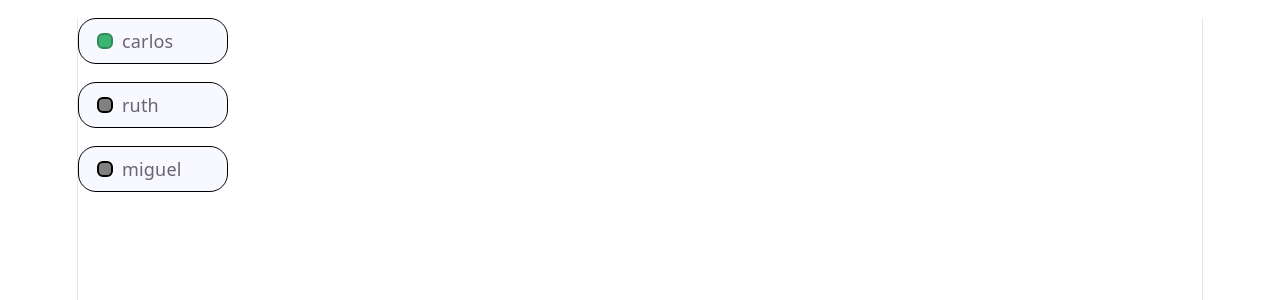
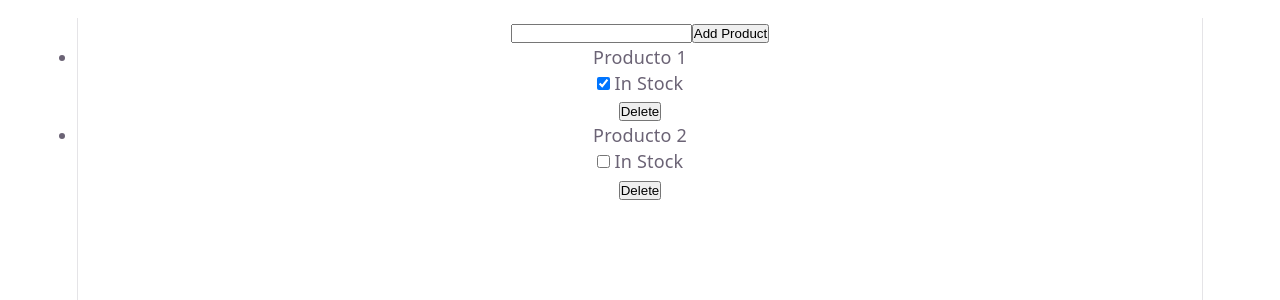
Before and after one commit to codeableorg/react-enero-fs-2026, a React (Vite) app in the folder full-stock-spa/: page / in a window 1280 px wide. Shown: the top 300 px of the page. Built offline with nearby package versions, Linux system fonts and the light colour scheme.

Commit message:
Manejo de estado en React parte 1

```diff
--- a/full-stock-spa/src/App.tsx
+++ b/full-stock-spa/src/App.tsx
@@ -1,38 +1,28 @@
-// import Card from './Card';
-import type { ContactProps } from './Contact';
-import { ContactList } from './ContactList';
-// type Person = {
-//   username: string;
-//   name: string;
-//   position: string;
-// };
+// import type { MouseEvent } from 'react';
 
-// const data: Person[] = [
-//   { username: 'mica-123', name: 'Micaela', position: 'Frontend Developer' },
-//   { username: 'si-simon', name: 'Simon', position: 'Backend Developer' },
-//   { username: 'miguelito', name: 'Miguel', position: 'Fullstack Developer' },
-//   { username: 'testino', name: 'Probino', position: 'Project Manager' }
-// ];
+// function App() {
+//   function handleClick(event: MouseEvent<HTMLButtonElement>) {
+//     console.log('Evento click recibido');
+//     console.log(event.type);
+//     console.log(event.target);
+//   }
+
+//   return <button onClick={(e) => handleClick(e)}>Click me</button>;
+// }
 
 function App() {
-  const contacts: ContactProps[] = [
-    { name: 'carlos', isOnline: true },
-    { name: 'ruth', isOnline: false },
-    { name: 'miguel', isOnline: false }
-  ];
-  const numOfContacts = contacts.length;
+  function setTheme(theme: string) {
+    console.log('Cambiando al tema: ' + theme);
+  }
+
+  function handleClick(theme: string) {
+    setTheme(theme);
+  }
+
   return (
     <div>
-      {/* // <ul className='card-list'>
-      //   {data.map((person) => (
-      //     <Card
-      //       name={person.name}
-      //       position={person.position}
-      //       key={person.username}
-      //     />
-      //   ))}
-      // </ul> */}
-      {numOfContacts ? <ContactList contacts={contacts} /> : 'No hay contactos'}
+      <button onClick={() => handleClick('light')}>Light Theme</button>
+      <button onClick={() => handleClick('dark')}>Dark Theme</button>
     </div>
   );
 }
--- /dev/null
+++ b/full-stock-spa/src/Counter.tsx
@@ -0,0 +1,17 @@
+import { useState } from 'react';
+
+export default function Counter() {
+  const [count, setCount] = useState(1);
+
+  function handleClick() {
+    console.log('handleClick', count);
+    setCount(count + 1);
+  }
+
+  return (
+    <div>
+      <p>{count}</p>
+      <button onClick={handleClick}>Increment</button>
+    </div>
+  );
+}
--- /dev/null
+++ b/full-stock-spa/src/Products.tsx
@@ -0,0 +1,81 @@
+import { useState, type SubmitEvent } from 'react';
+
+type Product = {
+  id: number;
+  name: string;
+  inStock: boolean;
+};
+
+const initialProducts: Product[] = [
+  { id: 1, name: 'Producto 1', inStock: true },
+  { id: 2, name: 'Producto 2', inStock: false }
+];
+
+export default function Products() {
+  const [products, setProducts] = useState<Product[]>(initialProducts);
+
+  function addProduct(productName: string) {
+    const newProduct: Product = {
+      id: Date.now(),
+      name: productName,
+      inStock: true
+    };
+
+    const nextProducts = [...products, newProduct];
+    setProducts(nextProducts);
+  }
+
+  function removeProduct(id: number) {
+    const nextProducts = products.filter((product) => product.id !== id);
+    setProducts(nextProducts);
+  }
+
+  function toggleStock(id: number) {
+    const nextProducts = products.map((product) => {
+      if (product.id === id) {
+        return { ...product, inStock: !product.inStock };
+      } else {
+        return product;
+      }
+    });
+    setProducts(nextProducts);
+  }
+
+  function handleSubmit(event: SubmitEvent<HTMLFormElement>) {
+    event.preventDefault();
+    const form = event.currentTarget;
+    const formData = new FormData(form);
+    const productName = (formData.get('product') ?? '').toString();
+    addProduct(productName);
+    form.reset();
+  }
+
+  console.log('carlos');
+
+  return (
+    <div>
+      <form onSubmit={handleSubmit}>
+        <input type='text' name='product' />
+        <button type='submit'>Add Product</button>
+      </form>
+      <ul>
+        {products.map((product) => {
+          return (
+            <li key={product.id}>
+              <p>{product.name}</p>
+              <p>
+                <input
+                  type='checkbox'
+                  checked={product.inStock}
+                  onChange={() => toggleStock(product.id)}
+                />{' '}
+                In Stock
+              </p>
+              <button onClick={() => removeProduct(product.id)}>Delete</button>
+            </li>
+          );
+        })}
+      </ul>
+    </div>
+  );
+}
--- a/full-stock-spa/src/main.tsx
+++ b/full-stock-spa/src/main.tsx
@@ -1,10 +1,12 @@
 import { StrictMode } from 'react';
 import { createRoot } from 'react-dom/client';
 import './index.css';
-import App from './App.tsx';
+// import App from './App.tsx';
+// import Counter from './Counter';
+import Products from './Products';
 
 createRoot(document.getElementById('root')!).render(
   <StrictMode>
-    <App />
+    <Products />
   </StrictMode>
 );
```
Also changed, not shown: full-stock-spa/src/EjemplosAnteriores.tsx (added, +40 -0 lines).
